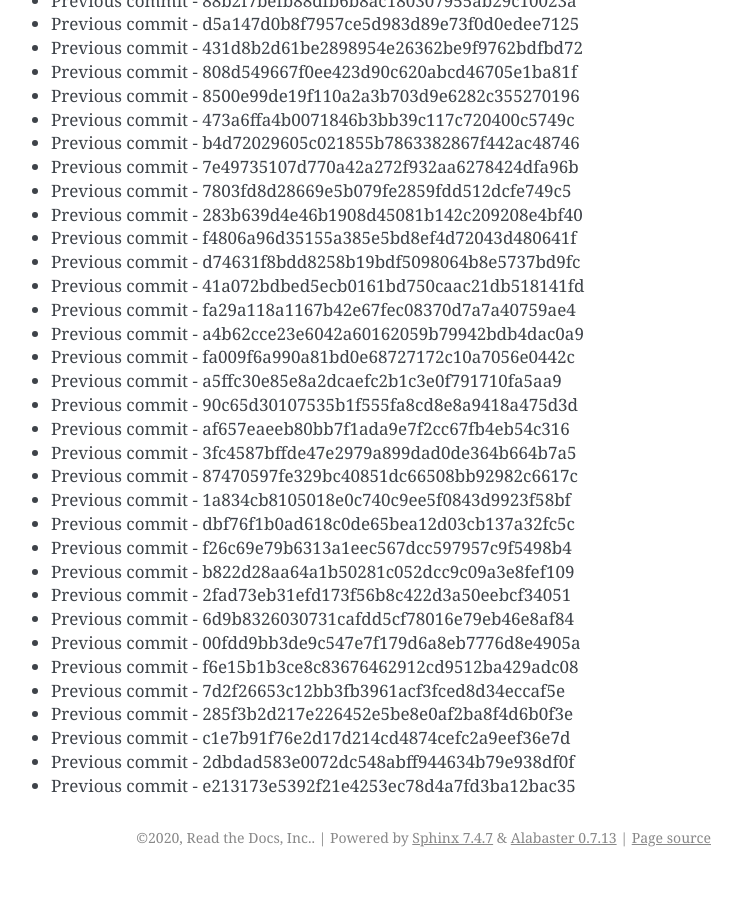
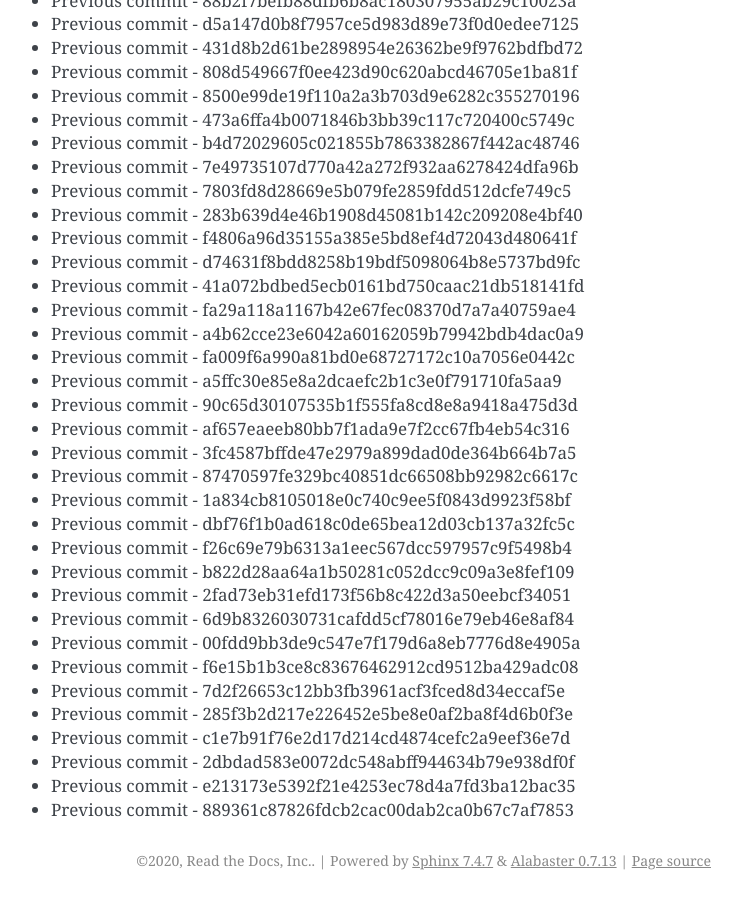
Before and after one commit to readthedocs/rtd-git-stresstest, a Sphinx documentation site: the page built from docs/updates.rst, in a window 1280 px wide and 900 px high, scrolled down 5343 px. Shown: the whole window, without its empty margins (399-1141 px from the left). Built offline with Sphinx 7.4.7, drawn with Linux system fonts in a browser that asks for light colours; before the commit the page ends 6220 px from its top, so only the background shows below that.

Commit message:
Generating commit from previous: 889361c87826fdcb2cac00dab2ca0b67c7af7853

```diff
--- a/docs/updates.rst
+++ b/docs/updates.rst
@@ -256,3 +256,4 @@ It can be tested for any performance characteristics.
 * Previous commit - c1e7b91f76e2d17d214cd4874cefc2a9eef36e7d
 * Previous commit - 2dbdad583e0072dc548abff944634b79e938df0f
 * Previous commit - e213173e5392f21e4253ec78d4a7fd3ba12bac35
+* Previous commit - 889361c87826fdcb2cac00dab2ca0b67c7af7853
```
